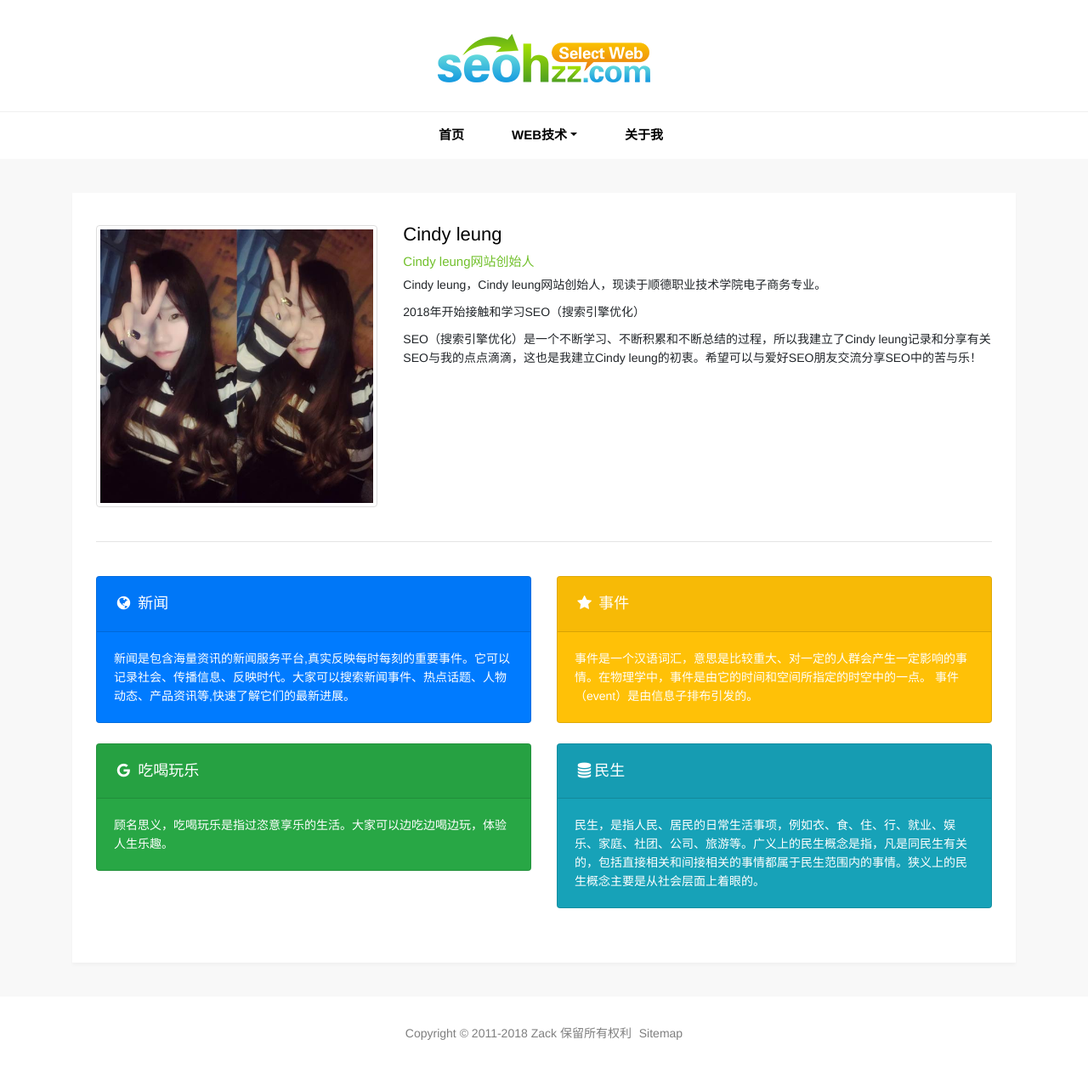
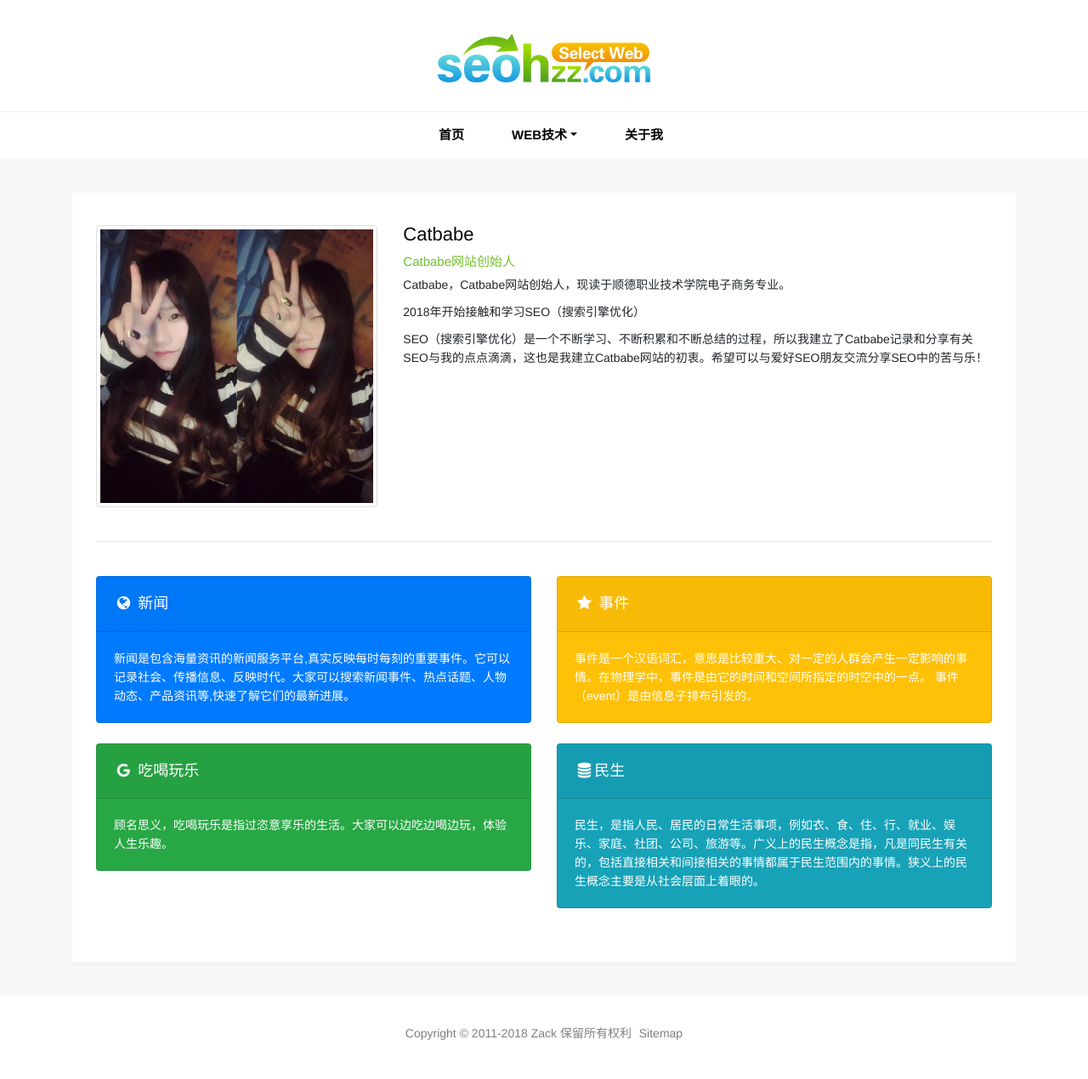
Before and after one commit to Catbabe/Catbabe.github.io, a Jekyll site: the page pages/about.html, which Jekyll copies as it is, in a window 1280 px wide. Shown: the whole page at 85% size. Built offline with Jekyll 4.4.1, drawn with Linux system fonts in a browser that asks for light colours; comment, search, counter and statistics services are not loaded.

Commit message:
Update about.html

```diff
--- a/pages/about.html
+++ b/pages/about.html
@@ -54,11 +54,11 @@ var _hmt = _hmt || [];
         <div class="row">
           <div class="col-md-4 mt-4"><img src="/images/pages/about.jpg" alt="Zack Wong" class="img-thumbnail"></div>
           <div class="col-md-8 mt-4">
-            <p class="post-title">Cindy leung</p>
-            <p class="post-tag">Cindy leung网站创始人</p>
-            <p>Cindy leung，Cindy leung网站创始人，现读于顺德职业技术学院电子商务专业。</p>
+            <p class="post-title">Catbabe</p>
+            <p class="post-tag">Catbabe网站创始人</p>
+            <p>Catbabe，Catbabe网站创始人，现读于顺德职业技术学院电子商务专业。</p>
             <p>2018年开始接触和学习SEO（搜索引擎优化）</p>
-            <p>SEO（搜索引擎优化）是一个不断学习、不断积累和不断总结的过程，所以我建立了Cindy leung记录和分享有关SEO与我的点点滴滴，这也是我建立Cindy leung的初衷。希望可以与爱好SEO朋友交流分享SEO中的苦与乐！</p>
+            <p>SEO（搜索引擎优化）是一个不断学习、不断积累和不断总结的过程，所以我建立了Catbabe记录和分享有关SEO与我的点点滴滴，这也是我建立Catbabe网站的初衷。希望可以与爱好SEO朋友交流分享SEO中的苦与乐！</p>
           </div>
           <div class="col-md-12 my-4"><hr></div>
           <div class="col-md-6">
```
